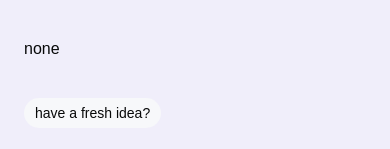
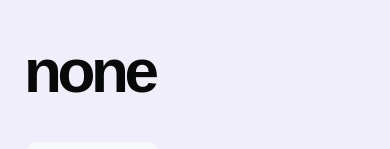
Before and after one commit to mushee-io/none, a Next.js app: page / in a window 390 px wide. Shown: the top 149 px of the page. Built offline with nearby package versions, Linux system fonts and the light colour scheme; a web font is replaced by a local one.

Commit message:
Customize NONE game homepage: app/globals.css

```diff
--- a/app/globals.css
+++ b/app/globals.css
@@ -13,6 +13,7 @@ a:focus-visible{outline:2px solid currentColor;outline-offset:6px}
 .footer-nav{display:flex;flex-direction:column;align-items:flex-start;gap:.93vw;margin-top:1.3vw;font-size:1.075vw;line-height:1.35}
 .logo{position:absolute;left:40.33vw;top:7.7vw;width:17vw}
 .logo svg{display:block;width:100%;height:auto}
+.brand-wordmark{display:block;font-family:Epilogue,Arial,sans-serif;font-weight:900;font-size:5.1vw;letter-spacing:-.07em;line-height:1;text-transform:lowercase}
 .contact{position:absolute;left:74.3vw;top:6.54vw}
 .contact-links{display:flex;flex-direction:column;align-items:flex-start;margin-top:1.45vw;white-space:nowrap}
 .note{margin:1.05vw 0 0;font-size:.733vw;line-height:1.4;white-space:nowrap}
@@ -28,6 +29,7 @@ a:focus-visible{outline:2px solid currentColor;outline-offset:6px}
   body{background:var(--background)}
   .footer{display:flex;flex-direction:column;gap:36px;min-height:100svh;padding:40px 24px 0;background:var(--background)}
   .logo{position:static;order:0;align-self:flex-start;width:210px;max-width:75%;margin-bottom:4px}
+  .brand-wordmark{font-size:62px}
   .jobs{order:1;margin:0;width:100%}
   .tag{height:30px;padding:6px 11px;font-size:14px}
   .headline{font-size:clamp(22px,6.3vw,30px);line-height:1.25}
```
